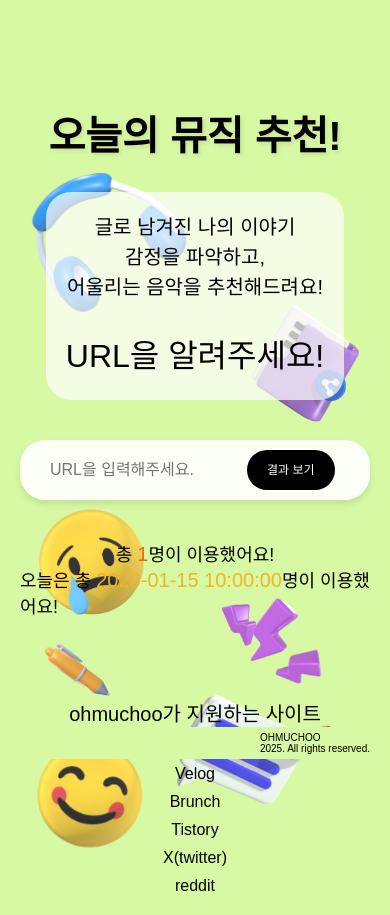
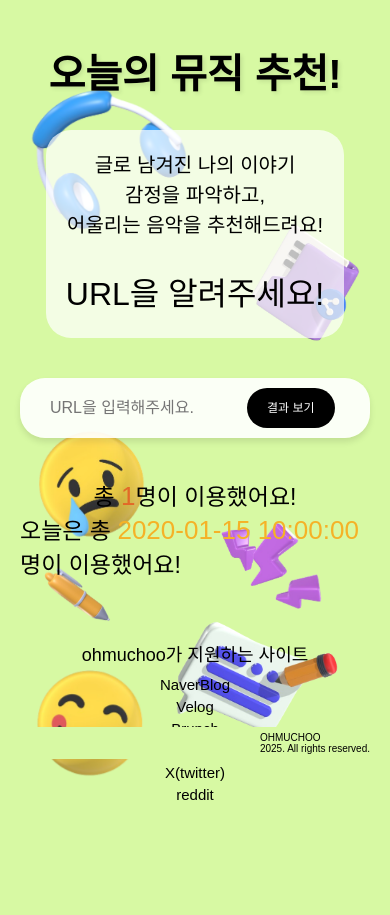
Before and after one commit to AIX-oneTeam/ohmyuchu, a FastAPI app: template app/templates/index.html in a window 390 px wide. Shown: the part 85-1000 px from the top of the page. After the commit the page ends 885 px from the top, so only its background shows below. Run offline with FastAPI, Linux system fonts and the light colour scheme; the template is opened without the code that fills it: most values are stand-ins (such as "Sample title", 1, 10 or a date in 2020); some web fonts are replaced.

Commit message:
메인 이미지 레이아웃 조정

```diff
--- a/app/static/style_index.css
+++ b/app/static/style_index.css
@@ -57,8 +57,9 @@ li{
   position: relative;
   font-family: "GangwonEduPowerExtraBoldA", sans-serif;
   width: 100%;
+  height: 100%;
   padding: 20px;
-  margin-top: 10vh;
+  /* margin-top: 10vh; */
   display: flex;
   flex-direction: column;
   align-items: center;
@@ -212,11 +213,12 @@ li{
 .sites{
       display: flex;
       flex-direction: column;
-      gap: 10px;
+      /* gap: 10px; */
       align-items: center;
       font-family: 'DNFBitBitv2', sans-serif;
       font-size: 10px;
       color: #000000;
+      margin-top: 10px;
 }
 
 .sites > p {
@@ -231,7 +233,7 @@ li{
 }
 
 .counting{
-  font-size: 18px;
+  font-size: 20px;
   padding-top: 40px;
   display: flex;
   flex-direction: column;
@@ -239,12 +241,12 @@ li{
 }
 
 .blue{
-    font-size:20px;
+    font-size:25px;
     color: #E26928;
 }
 
 .red{
-    font-size:20px;
+    font-size:25px;
     color: #F5B227;
 }
 
@@ -327,24 +329,36 @@ li{
 
 }
 @media (max-width: 600px){
+  .sites{
+    gap: 10px;
+  }
+
   .sites > p{
-      font-size: 20px;
+      font-size: 18px;
    }
 
    .site-list{
-      font-size: 16px;
+      font-size: 15px;
       display: flex;
       flex-direction: column;
       justify-content: center;
       align-items: center;
-      gap:10px;
+      gap:5px;
+   }
+
+   .counting > p {
+    font-size: 23px;
+   }
+
+   .counting > p > span{
+    font-size: 26px;
    }
 
    .counting::after {
       content: "";
       display: block;
       width: 100%;
-      height: 80px;
+      height: 50px;
    }
 
 .loadingPage > img{
@@ -359,6 +373,10 @@ li{
     font-size: 12px;
     white-space: nowrap;
     transform: translateX(-40px);
+  }
+
+  .container{
+    margin-top: 10vh;
   }
 }
 
```
